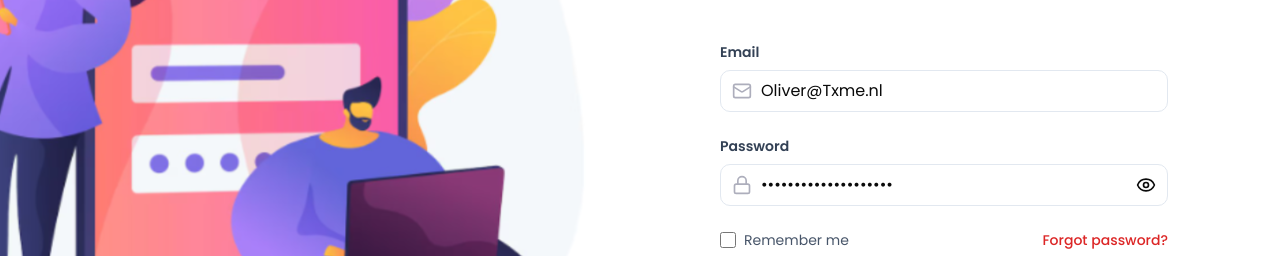
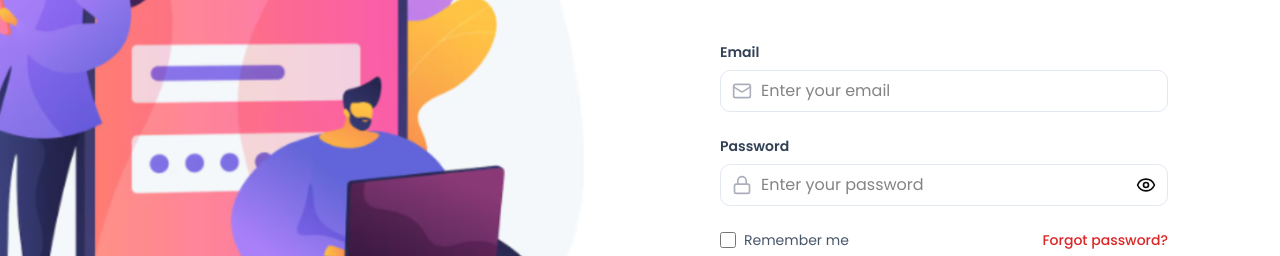
Before and after one commit to apponislam/Txme-Dashboard, a Next.js app: page /auth/login in a window 1280 px wide. Shown: the part 346-602 px from the top of the page. Built offline with nearby package versions, Linux system fonts and the light colour scheme; no server answers.

Commit message:
single user get updated

```diff
--- a/src/components/dashboard/user-management/UserDetails.tsx
+++ b/src/components/dashboard/user-management/UserDetails.tsx
@@ -655,8 +655,8 @@ export function UserModal({ isOpen, onClose, userId }: UserModalProps) {
                     <X className="h-5 w-5" />
                 </Button>
 
-                <div className="p-6">
-                    <div className="mb-4">
+                <div className="p-4">
+                    <div className="mb-2">
                         <h2 className="text-xl font-bold text-gray-900">User Details</h2>
                     </div>
 
@@ -702,18 +702,6 @@ export function UserModal({ isOpen, onClose, userId }: UserModalProps) {
                                     </div>
                                 </div>
 
-                                {/* Verification Status */}
-                                {/* <div className="mt-4 grid grid-cols-3 gap-1">
-                                    <div className="text-center">
-                                        <div className={`text-xs ${userData.isEmailVerified ? "text-green-600" : "text-red-600"}`}>{userData.isEmailVerified ? "✓ Email" : "✗ Email"}</div>
-                                    </div>
-                                    <div className="text-center">
-                                        <div className={`text-xs ${userData.isPhoneVerified ? "text-green-600" : "text-red-600"}`}>{userData.isPhoneVerified ? "✓ Phone" : "✗ Phone"}</div>
-                                    </div>
-                                    <div className="text-center">
-                                        <div className={`text-xs ${userData.isIdentityVerified ? "text-green-600" : "text-red-600"}`}>{userData.isIdentityVerified ? "✓ ID" : "✗ ID"}</div>
-                                    </div>
-                                </div> */}
                                 <div className="mt-4 flex items-center justify-center gap-2">
                                     <div className={`flex items-center gap-1 px-2 py-1 rounded-full text-xs ${userData.isEmailVerified ? "bg-green-50 text-green-700 border border-green-200" : "bg-red-50 text-red-700 border border-red-200"}`}>
                                         <div className={`w-2 h-2 rounded-full ${userData.isEmailVerified ? "bg-green-500" : "bg-red-500"}`} />
@@ -886,12 +874,12 @@ export function UserModal({ isOpen, onClose, userId }: UserModalProps) {
                                     <div className="mt-3">
                                         <p className="text-xs text-gray-500 mb-1">Services</p>
                                         <div className="flex flex-wrap gap-1">
-                                            {userData.providerProfile.serviceCategory.slice(0, 3).map((category: string, index: number) => (
+                                            {userData.providerProfile.serviceCategory.slice(0, 4).map((category: string, index: number) => (
                                                 <span key={index} className="inline-flex items-center px-2 py-1 rounded bg-blue-50 text-blue-700 text-xs">
                                                     {category}
                                                 </span>
                                             ))}
-                                            {userData.providerProfile.serviceCategory.length > 3 && <span className="text-xs text-gray-500">+{userData.providerProfile.serviceCategory.length - 3} more</span>}
+                                            {userData.providerProfile.serviceCategory.length > 4 && <span className="text-xs text-gray-500">+{userData.providerProfile.serviceCategory.length - 4} more</span>}
                                         </div>
                                     </div>
                                 )}
@@ -904,7 +892,7 @@ export function UserModal({ isOpen, onClose, userId }: UserModalProps) {
                                         <h3 className="font-semibold text-gray-900">Recent Reviews</h3>
                                         <span className="text-xs text-gray-500">{userData.review?.totalReviews || 0} total</span>
                                     </div>
-                                    <div className="h-40 overflow-y-auto pr-2">
+                                    <div className="h-28 overflow-y-auto pr-2">
                                         <div className="space-y-2">
                                             {userData.last10Reviews.slice(0, 5).map((review: any) => (
                                                 <div key={review._id} className="bg-gray-50 rounded p-2">
--- a/src/components/forms/auth/Login_Form.tsx
+++ b/src/components/forms/auth/Login_Form.tsx
@@ -39,8 +39,8 @@ const LoginForm = () => {
     } = useForm<LoginFormValues>({
         resolver: zodResolver(loginSchema),
         defaultValues: {
-            email: "Oliver@Txme.nl",
-            password: "qenbuc-Dyspe9-vumfon",
+            email: "",
+            password: "",
             rememberMe: false,
         },
     });
--- a/src/redux/features/user/userApi.ts
+++ b/src/redux/features/user/userApi.ts
@@ -37,6 +37,7 @@ export const userApi = baseApi.injectEndpoints({
 
         getUserById: builder.query({
             query: (id: string) => `/user/${id}`,
+            providesTags: (result, error, id) => [{ type: "User", id }],
         }),
 
         updateUserStatus: builder.mutation({
```
